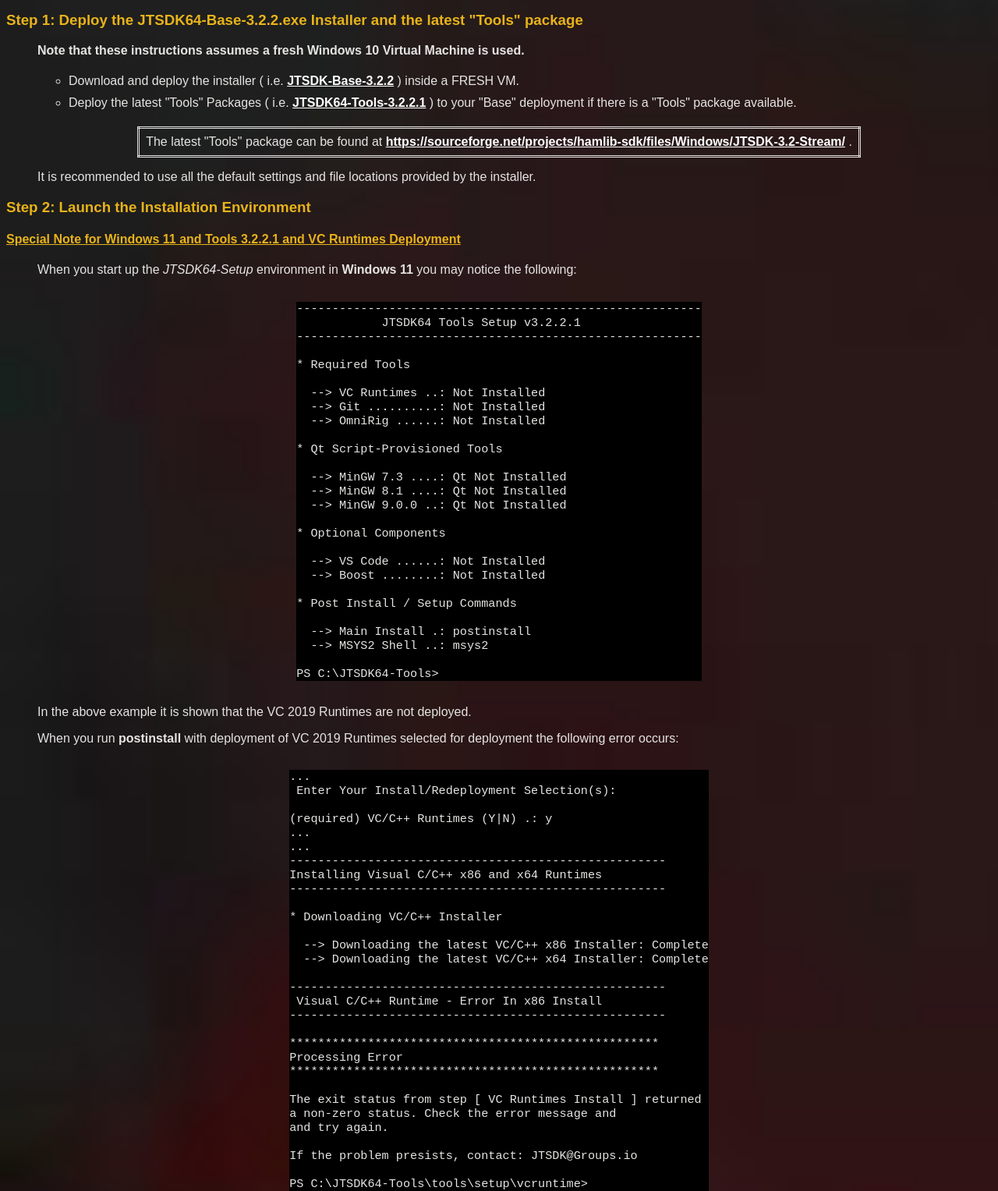
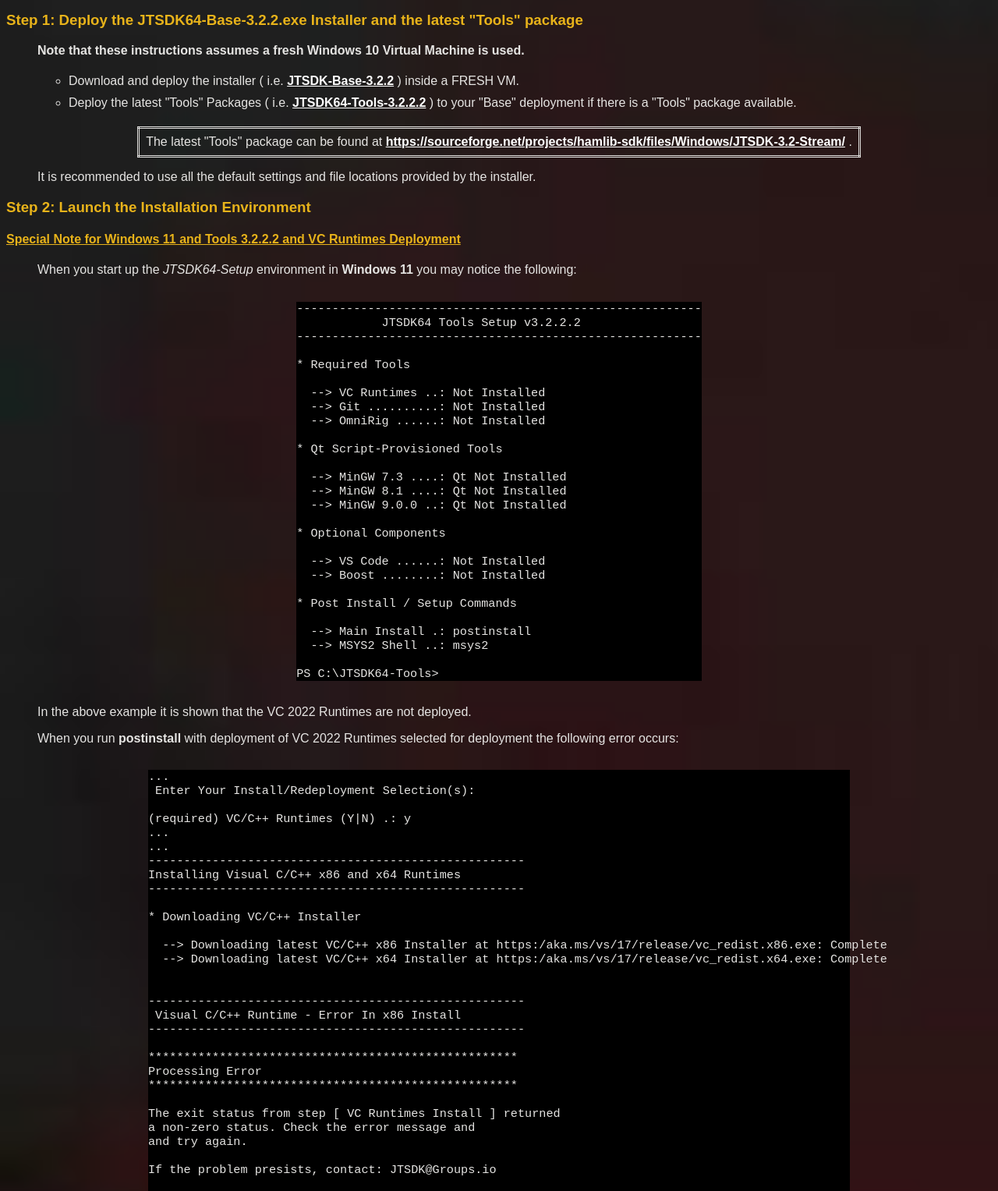
Before and after one commit to hamlibdk/HAMLIB-SDK, a plain HTML site: page docs/DG.html in a window 1280 px wide. Shown: the part 1026-2553 px from the top of the page at 78% size. Drawn offline with Linux system fonts and the light colour scheme.

Commit message:
To 3.2.2.1 - Sets VC 2022 and fixes script delivery to wrong point

```diff
--- a/docs/DG.html
+++ b/docs/DG.html
@@ -98,7 +98,7 @@
 		<p><strong> Note that these instructions assumes a fresh Windows 10 Virtual Machine is used. </strong></p>
 		<ul>
 			<li>Download and deploy the installer ( i.e. <a href="https://sourceforge.net/projects/hamlib-sdk/files/Windows/JTSDK-3.2-Stream/JTSDK64-Base-3.2.2.exe">JTSDK-Base-3.2.2</a> ) inside a FRESH VM.</li>
-			<li>Deploy the latest &quot;Tools&quot; Packages ( i.e. <a href="https://sourceforge.net/projects/hamlib-sdk/files/Windows/JTSDK-3.2-Stream/JTSDK64-Tools-3.2.2.1.exe">JTSDK64-Tools-3.2.2.1</a> ) to your "Base" deployment if there is a "Tools" package available.&nbsp; &nbsp;&nbsp;</li>
+			<li>Deploy the latest &quot;Tools&quot; Packages ( i.e. <a href="https://sourceforge.net/projects/hamlib-sdk/files/Windows/JTSDK-3.2-Stream/JTSDK64-Tools-3.2.2.2.exe">JTSDK64-Tools-3.2.2.2</a> ) to your "Base" deployment if there is a "Tools" package available.&nbsp; &nbsp;&nbsp;</li>
 		</ul>
 	</ul>
 	<table width="*" align="center" border="1">
@@ -113,7 +113,7 @@
 
 	<h3>Step 2: Launch the Installation Environment</h3>
 
-    <h4>Special Note for Windows 11 and Tools 3.2.2.1 and VC Runtimes Deployment</h4>
+    <h4>Special Note for Windows 11 and Tools 3.2.2.2 and VC Runtimes Deployment</h4>
 
     <ul>
     <p>When you start up the <em>JTSDK64-Setup</em> environment in <strong>Windows 11</strong> you may notice the following:</p>
@@ -121,7 +121,7 @@
 	<div class="reducewidth">
 <pre>
 ---------------------------------------------------------
-            JTSDK64 Tools Setup v3.2.2.1
+            JTSDK64 Tools Setup v3.2.2.2
 ---------------------------------------------------------
 
 * Required Tools
@@ -149,8 +149,8 @@
 PS C:\JTSDK64-Tools>
 </pre> </div>
     <ul>
-        <p>In the above example it is shown that the VC 2019 Runtimes are not deployed.</p>
-        <p>When you run <strong>postinstall</strong> with deployment of VC 2019 Runtimes selected for deployment the following error occurs:</p>
+        <p>In the above example it is shown that the VC 2022 Runtimes are not deployed.</p>
+        <p>When you run <strong>postinstall</strong> with deployment of VC 2022 Runtimes selected for deployment the following error occurs:</p>
     </ul>
 	<div class="reducewidth">
 <pre>
@@ -166,8 +166,9 @@
 
 * Downloading VC/C++ Installer
 
-  --> Downloading the latest VC/C++ x86 Installer: Complete
-  --> Downloading the latest VC/C++ x64 Installer: Complete
+  --> Downloading latest VC/C++ x86 Installer at https:/aka.ms/vs/17/release/vc_redist.x86.exe: Complete
+  --> Downloading latest VC/C++ x64 Installer at https:/aka.ms/vs/17/release/vc_redist.x64.exe: Complete
+
 
 -----------------------------------------------------
  Visual C/C++ Runtime - Error In x86 Install
@@ -188,7 +189,7 @@
     <ul>
         <p>This is because LATER versions of the VC Runtimes may be reployed in your Windows 11 deployment</p>
         <p>The postinstall script has difficulty handling and detecting later versions of the VC runtimes.</p>
-        <p>Restart the deployment. Ignore the deployment of The VC 2019 runtimes (i.e. select 'N') if you experience this error.</p>
+        <p>Restart the deployment. Ignore the deployment of The VC 2022 runtimes (i.e. select 'N') if you experience this error.</p>
     </ul>
     <h4>Mainstream Deployment</h4>
     <ul>
@@ -583,7 +584,7 @@
 	<ul>
 	<li>Download any &quot;Tools&quot; packages from <a href="https://sourceforge.net/projects/hamlib-sdk/files/Windows/JTSDK-3.2-Stream/">https://sourceforge.net/projects/hamlib-sdk/files/Windows/JTSDK-3.2-Stream/</a> </li>
 	</ul>
-	<p><strong>Note:</strong> The current package is <a href="https://sourceforge.net/projects/hamlib-sdk/files/Windows/JTSDK-3.2-Stream/JTSDK64-Tools-3.2.2.1.exe">JTSDK64-Tools-3.2.2.1.exe</a>.</p>
+	<p><strong>Note:</strong> The current package is <a href="https://sourceforge.net/projects/hamlib-sdk/files/Windows/JTSDK-3.2-Stream/JTSDK64-Tools-3.2.2.2.exe">JTSDK64-Tools-3.2.2.2.exe</a>.</p>
 	<ul>
 	<li>Deploy the tools package to your JTSDK install directory.</li>
 	</ul>
```
Also changed, not shown: docs/DG-Build-General.html (+1 -1 lines), docs/QU.html (+6 -6 lines), docs/UG.html (+7 -7 lines), 10 other files.
